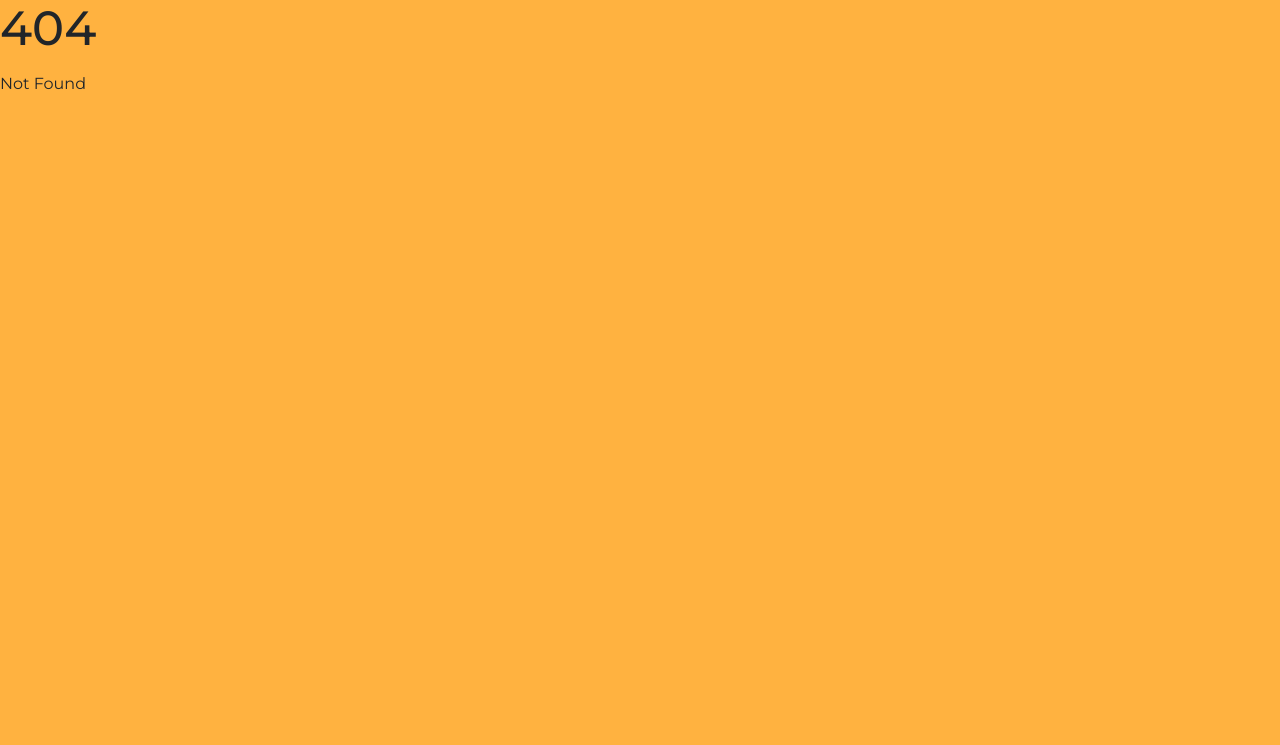
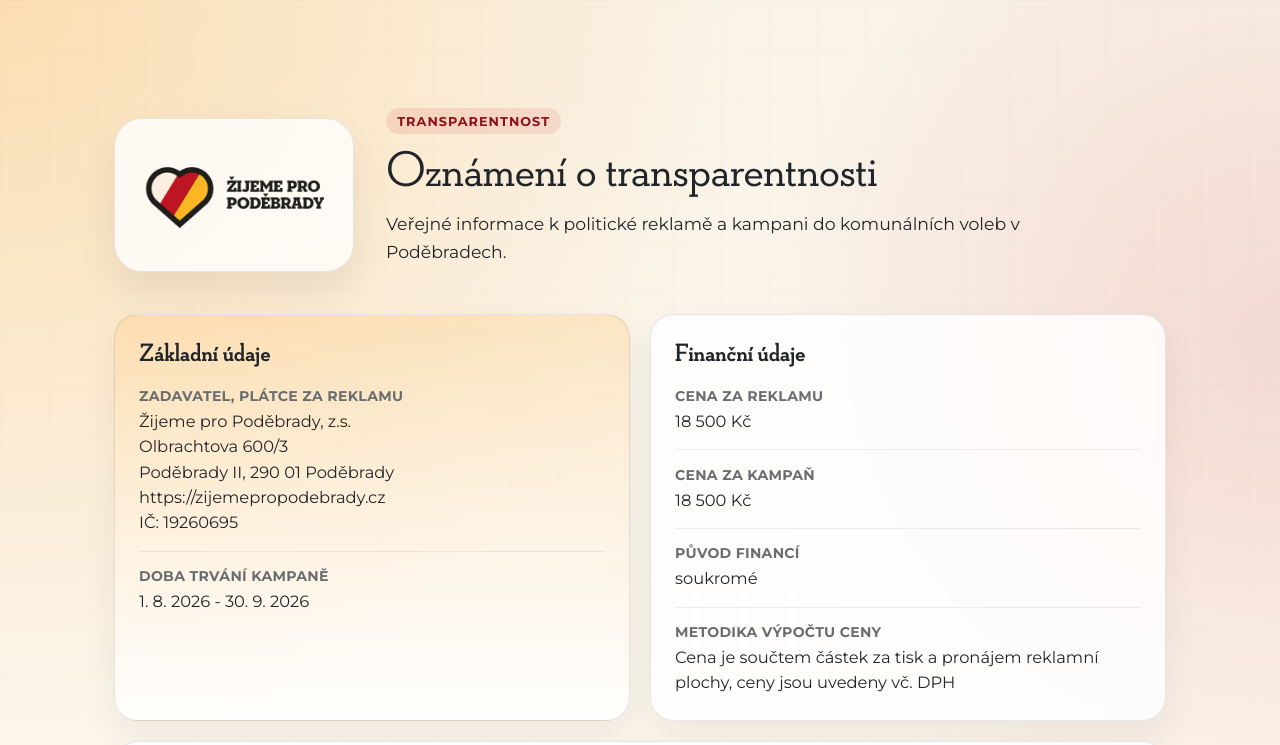
Before and after one commit to muzikp/www.zijemepropodebrady.cz, a SvelteKit app: page /transparentnost/k8 in a window 1280 px wide. Before the commit this address had no page. Shown: the top 745 px of the page. Built offline with nearby package versions, Linux system fonts and the light colour scheme.

Commit message:
Add transparentnost page K8

```diff
--- /dev/null
+++ b/src/routes/transparentnost/k8/+page.js
@@ -0,0 +1 @@
+export const prerender = true;
--- /dev/null
+++ b/src/routes/transparentnost/k8/+page.svelte
@@ -0,0 +1,367 @@
+<script>
+	import { base } from '$app/paths';
+
+	const disclosure = [
+		{
+			label: 'Zadavatel, plátce za reklamu',
+			value: 'Žijeme pro Poděbrady, z.s.\nOlbrachtova 600/3\nPoděbrady II, 290 01 Poděbrady\nhttps://zijemepropodebrady.cz\nIČ: 19260695'
+		},
+		{
+			label: 'Doba trvání kampaně',
+			value: '1. 8. 2026 - 30. 9. 2026'
+		},
+		{
+			label: 'Cena za reklamu',
+			value: '18 500 Kč'
+		},
+		{
+			label: 'Cena za kampaň',
+			value: '18 500 Kč'
+		},
+		{
+			label: 'Původ financí',
+			value: 'soukromé'
+		},
+		{
+			label: 'Metodika výpočtu ceny',
+			value: 'Cena je součtem částek za tisk a pronájem reklamní plochy, ceny jsou uvedeny vč. DPH'
+		},
+		{
+			label: 'Politické reklamní sdělení souvisí s',
+			value: 'kampaň do komunálních voleb - Poděbrady'
+		},
+		{
+			label: 'Oficiální informace o volbách',
+			value: 'Informace o podmínkách kandidatury ve volbách do zastupitelstev obcí v roce 2026 - Volby',
+			href: 'https://mv.gov.cz/volby/clanek/informace-o-podminkach-kandidatury-ve-volbach-do-zastupitelstev-obci-v-roce-2026.aspx'
+		},
+		{
+			label: 'Možnost nahlášení závadné reklamy',
+			value: 'info@zijemepropodebrady.cz'
+		},
+		{
+			label: 'Doplňující pokyny k hlášení',
+			value: 'Uveďte prosím:\nVaše jméno a e-mail\nIdentifikace konkrétní reklamy\nVaše sdělení'
+		},
+		{
+			label: 'Personalizovaná/cílená reklama',
+			value: 'Ne'
+		},
+		{
+			label: 'Použité techniky',
+			value: 'Není'
+		}
+	];
+
+	const notes = [
+		'Evropský archiv politických reklam',
+		'(Pozastavení kvůli porušení)'
+	];
+
+	const declarations = [
+		'Potvrzujeme, že jde o politickou reklamu.',
+		'Zadavatel je oprávněn politickou reklamu zadat a poskytnuté údaje jsou pravdivé, úplné a aktuální.',
+		'Obsah plakátu neporušuje právní předpisy ani práva třetích osob.'
+	];
+</script>
+
+<svelte:head>
+	<title>Transparentnost | K8</title>
+	<meta
+		name="description"
+		content="Transparentnost politické reklamy Žijeme pro Poděbrady pro kampaň v srpnu a září 2026."
+	/>
+	<link rel="icon" type="image/png" href="{base}/favicon.png" />
+</svelte:head>
+
+<section class="page">
+	<div class="backdrop"></div>
+
+	<div class="shell">
+		<header class="hero">
+			<a class="brand" href="{base}/" aria-label="Žijeme pro Poděbrady">
+				<img src="{base}/logo.png" alt="Žijeme pro Poděbrady" />
+			</a>
+
+			<div class="hero-copy">
+				<p class="eyebrow">Transparentnost</p>
+				<h1>Oznámení o transparentnosti</h1>
+				<p class="intro">
+					Veřejné informace k politické reklamě a kampani do komunálních voleb v Poděbradech.
+				</p>
+			</div>
+		</header>
+
+		<div class="grid">
+			<section class="panel panel-highlight">
+				<h2>Základní údaje</h2>
+				<dl class="facts">
+					{#each disclosure.slice(0, 2) as item}
+						<div>
+							<dt>{item.label}</dt>
+							<dd class:preline={item.value.includes('\n')}>
+								{#if item.href}
+									<a href={item.href} target="_blank" rel="noreferrer">{item.value}</a>
+								{:else}
+									{item.value}
+								{/if}
+							</dd>
+						</div>
+					{/each}
+				</dl>
+			</section>
+
+			<section class="panel">
+				<h2>Finanční údaje</h2>
+				<dl class="facts">
+					{#each disclosure.slice(2, 6) as item}
+						<div>
+							<dt>{item.label}</dt>
+							<dd class:preline={item.value.includes('\n')}>
+								{#if item.href}
+									<a href={item.href} target="_blank" rel="noreferrer">{item.value}</a>
+								{:else}
+									{item.value}
+								{/if}
+							</dd>
+						</div>
+					{/each}
+				</dl>
+			</section>
+		</div>
+
+		<section class="panel">
+			<h2>Transparentnost kampaně</h2>
+			<dl class="facts facts-wide">
+				{#each disclosure.slice(6) as item}
+					<div>
+						<dt>{item.label}</dt>
+						<dd class:preline={item.value.includes('\n')}>
+							{#if item.href}
+								<a href={item.href} target="_blank" rel="noreferrer">{item.value}</a>
+							{:else}
+								{item.value}
+							{/if}
+						</dd>
+					</div>
+				{/each}
+			</dl>
+		</section>
+
+		<section class="panel">
+			<h2>Další poznámky</h2>
+			<ul class="notes">
+				{#each notes as note}
+					<li>{note}</li>
+				{/each}
+			</ul>
+		</section>
+
+		<section class="panel">
+			<h2>Prohlášení</h2>
+			<ul class="declarations">
+				{#each declarations as declaration}
+					<li>{declaration}</li>
+				{/each}
+			</ul>
+		</section>
+	</div>
+</section>
+
+<style>
+	.page {
+		position: relative;
+		min-height: 100vh;
+		overflow: hidden;
+		background:
+			radial-gradient(circle at top left, rgba(255, 178, 64, 0.32), transparent 35%),
+			radial-gradient(circle at right 20%, rgba(190, 21, 34, 0.12), transparent 28%),
+			linear-gradient(180deg, #f9f3e8 0%, #fffaf3 100%);
+		color: var(--dark-gray-color);
+	}
+
+	.backdrop {
+		position: absolute;
+		inset: 0;
+		background-image:
+			linear-gradient(rgba(33, 37, 41, 0.03) 1px, transparent 1px),
+			linear-gradient(90deg, rgba(33, 37, 41, 0.03) 1px, transparent 1px);
+		background-size: 48px 48px;
+		mask-image: linear-gradient(180deg, rgba(0, 0, 0, 0.32), transparent 70%);
+		pointer-events: none;
+	}
+
+	.shell {
+		position: relative;
+		max-width: 1100px;
+		margin: 0 auto;
+		padding: 48px 24px 72px;
+	}
+
+	.hero {
+		display: grid;
+		grid-template-columns: minmax(180px, 240px) 1fr;
+		gap: 2rem;
+		align-items: center;
+		margin-bottom: 2rem;
+	}
+
+	.brand {
+		display: inline-flex;
+		justify-content: center;
+		align-items: center;
+		padding: 1.25rem;
+		background: rgba(255, 255, 255, 0.78);
+		border: 1px solid rgba(33, 37, 41, 0.1);
+		border-radius: 28px;
+		box-shadow: 0 18px 40px rgba(0, 0, 0, 0.08);
+	}
+
+	.brand img {
+		width: 100%;
+		height: auto;
+		max-width: 210px;
+	}
+
+	.eyebrow {
+		display: inline-block;
+		margin-bottom: 0.75rem;
+		padding: 0.35rem 0.7rem;
+		border-radius: 999px;
+		background: rgba(190, 21, 34, 0.1);
+		color: #8f1019;
+		font-weight: 700;
+		letter-spacing: 0.08em;
+		text-transform: uppercase;
+		font-size: 0.8rem;
+	}
+
+	h1 {
+		margin: 0 0 0.75rem;
+		font-family: 'Neutraface Slab Display', 'Montserrat', sans-serif;
+		font-size: clamp(2.3rem, 4vw, 4.4rem);
+		line-height: 1.02;
+	}
+
+	.intro {
+		max-width: 62ch;
+		font-size: 1.08rem;
+		line-height: 1.6;
+	}
+
+	.grid {
+		display: grid;
+		grid-template-columns: repeat(2, minmax(0, 1fr));
+		gap: 1.25rem;
+		margin-bottom: 1.25rem;
+	}
+
+	.panel {
+		padding: 1.5rem;
+		background: rgba(255, 255, 255, 0.82);
+		border: 1px solid rgba(33, 37, 41, 0.1);
+		border-radius: 24px;
+		box-shadow: 0 16px 36px rgba(0, 0, 0, 0.06);
+		backdrop-filter: blur(8px);
+	}
+
+	.panel-highlight {
+		background: linear-gradient(180deg, rgba(255, 178, 64, 0.2), rgba(255, 255, 255, 0.86));
+	}
+
+	.panel h2 {
+		margin-bottom: 1.1rem;
+		font-family: 'Neutraface Slab Display', 'Montserrat', sans-serif;
+		font-size: 1.6rem;
+	}
+
+	.facts {
+		display: grid;
+		gap: 0.95rem;
+	}
+
+	.facts div {
+		padding-top: 0.95rem;
+		border-top: 1px solid rgba(33, 37, 41, 0.08);
+	}
+
+	.facts div:first-child {
+		padding-top: 0;
+		border-top: 0;
+	}
+
+	dt {
+		margin-bottom: 0.25rem;
+		font-size: 0.88rem;
+		font-weight: 700;
+		letter-spacing: 0.02em;
+		text-transform: uppercase;
+		color: #6a6d70;
+	}
+
+	dd {
+		margin: 0;
+		font-size: 1.02rem;
+		line-height: 1.55;
+	}
+
+	dd a {
+		color: #8f1019;
+		text-decoration: underline;
+		text-underline-offset: 0.12em;
+	}
+
+	.preline {
+		white-space: pre-line;
+	}
+
+	.facts-wide {
+		grid-template-columns: repeat(2, minmax(0, 1fr));
+	}
+
+	.facts-wide div:last-child {
+		grid-column: 1 / -1;
+	}
+
+	.notes,
+	.declarations {
+		margin: 0;
+		padding-left: 1.2rem;
+		display: grid;
+		gap: 0.65rem;
+		font-size: 1.02rem;
+		line-height: 1.6;
+	}
+
+	@media (max-width: 900px) {
+		.hero {
+			grid-template-columns: 1fr;
+		}
+
+		.grid,
+		.facts-wide {
+			grid-template-columns: 1fr;
+		}
+	}
+
+	@media (max-width: 640px) {
+		.shell {
+			padding: 24px 16px 56px;
+		}
+
+		.panel {
+			padding: 1.2rem;
+			border-radius: 18px;
+		}
+
+		.brand {
+			padding: 1rem;
+			border-radius: 20px;
+		}
+
+		.hero {
+			gap: 1.25rem;
+			margin-bottom: 1.5rem;
+		}
+	}
+</style>
```
Also changed, not shown: 1 other file (tests, documents, lock files or other folders).
